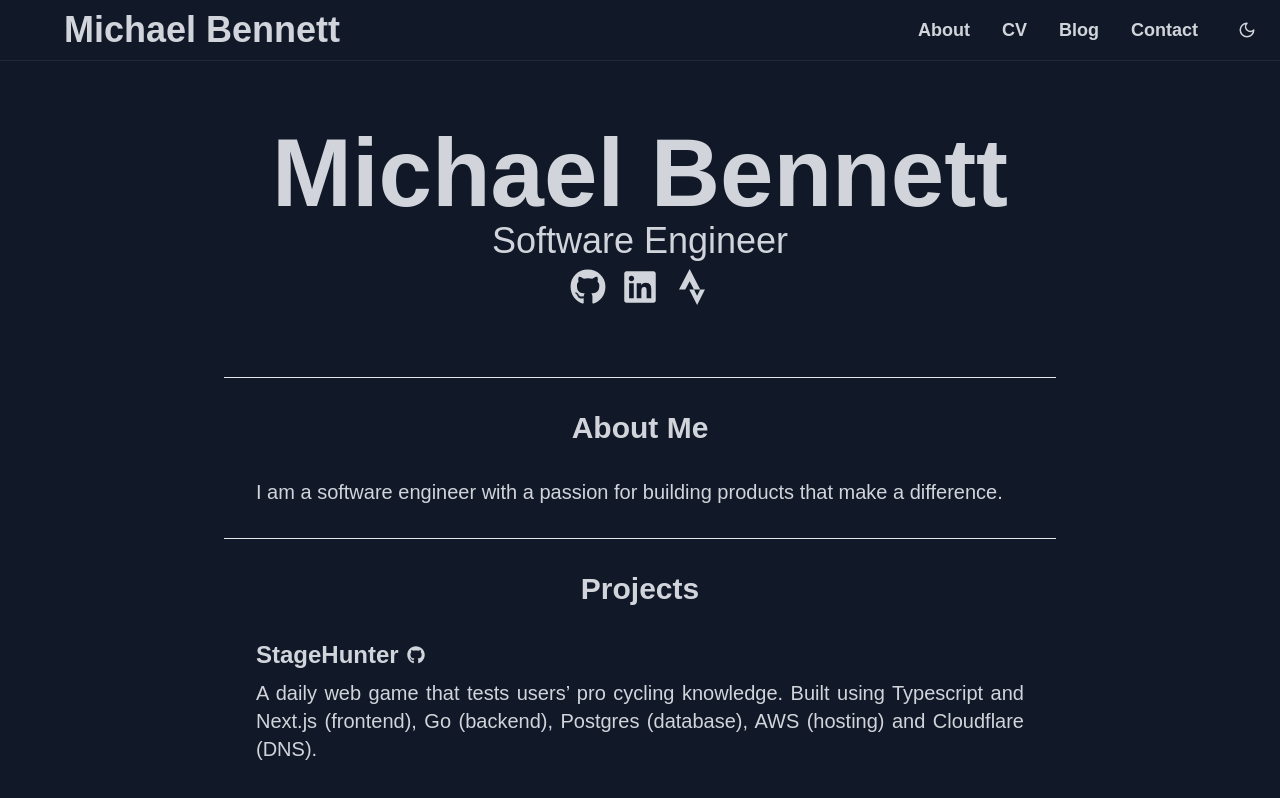
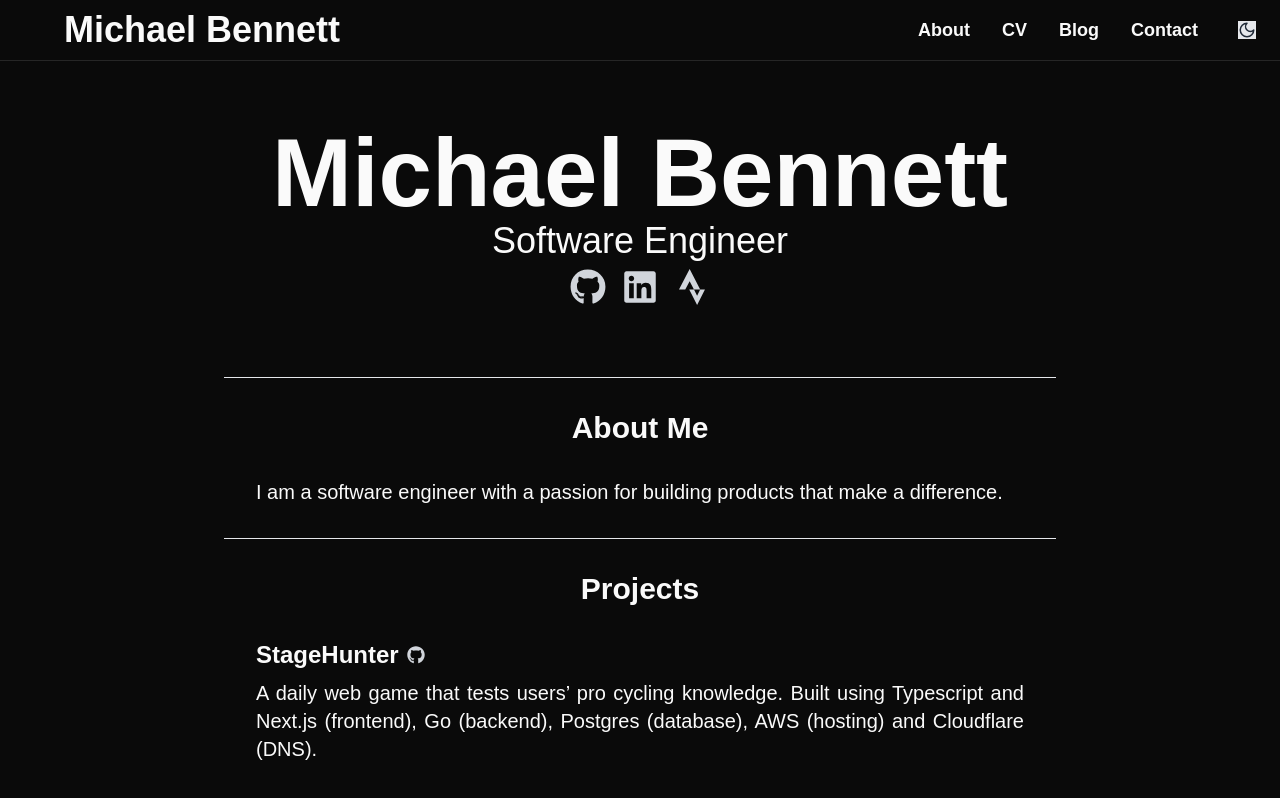
Before and after one commit to michaelbennett99/michaeldabennett.com, a Next.js app: page / in a window 1280 px wide. Both pictures are taken after a click on the button 1247 px from the left and 30 px from the top of the page. Built offline with nearby package versions, Linux system fonts and the light colour scheme.

Commit message:
does commiting help

```diff
--- a/src/app/layout.tsx
+++ b/src/app/layout.tsx
@@ -1,12 +1,14 @@
 "use client";
 
-import type { Metadata } from "next";
+// import type { Metadata } from "next";
 import localFont from "next/font/local";
 import "./globals.css";
 import Link from "next/link";
 import { twJoin } from "tailwind-merge";
 import { useDarkMode } from "usehooks-ts";
 import { LuMoon, LuSun } from "react-icons/lu";
+import { usePathname } from "next/navigation";
+import { useEffect } from "react";
 
 const geistSans = localFont({
   src: "./fonts/GeistVF.woff",
@@ -33,10 +35,22 @@ export default function RootLayout({
 }: Readonly<{
   children: React.ReactNode;
 }>) {
-  const { isDarkMode, toggle } = useDarkMode({
-    defaultValue: window.matchMedia("(prefers-color-scheme: dark)").matches,
+  const { isDarkMode, toggle, enable, disable } = useDarkMode({
+    defaultValue: false,
     initializeWithValue: false
   });
+  const pathname = usePathname();
+
+  useEffect(() => {
+    const darkModeMediaQuery = window.matchMedia(
+      "(prefers-color-scheme: dark)"
+    );
+    if (darkModeMediaQuery.matches) {
+      enable();
+    } else {
+      disable();
+    }
+  }, []);
 
   return (
     <html lang="en" className={isDarkMode ? "dark" : ""}>
@@ -49,12 +63,14 @@ export default function RootLayout({
       <body
         className={twJoin(
           `${geistSans.variable} ${geistMono.variable} antialiased`,
-          "bg-white text-gray-950 border-gray-200",
-          "dark:bg-gray-900 dark:text-gray-300 dark:border-gray-800"
         )}
       >
         <header
-          className="text-lg text-bold sticky top-0 border-b border-inherit flex flex-row justify-between items-center"
+          className={twJoin(
+            "text-lg text-bold sticky top-0 border-b",
+            "bg-background text-foreground border-border",
+            "flex flex-row justify-between items-center"
+          )}
         >
           <Link href="/" className="px-8 lg:px-16">
             <span className="text-4xl font-bold">
@@ -64,15 +80,16 @@ export default function RootLayout({
           <nav
             className="flex flex-row justify-around items-stretch"
           >
-            <NavLink href="/about">About</NavLink>
-            <NavLink href="/cv">CV</NavLink>
-            <NavLink href="/blog">Blog</NavLink>
-            <NavLink href="/contact">Contact</NavLink>
+            <NavLink href="/about" pathname={pathname}>About</NavLink>
+            <NavLink href="/cv" pathname={pathname}>CV</NavLink>
+            <NavLink href="/blog" pathname={pathname}>Blog</NavLink>
+            <NavLink href="/contact" pathname={pathname}>Contact</NavLink>
             <DarkModeToggle
               isDarkMode={isDarkMode}
               toggle={toggle}
               className={twJoin(
-                "px-6 hover:text-gray-800 hover:bg-gray-200",
+                "px-6 text-foreground bg-background",
+                "hover:text-muted-foreground hover:bg-muted",
                 "transition-colors duration-300"
               )}
             />
@@ -87,18 +104,22 @@ export default function RootLayout({
 function NavLink({
   children,
   href,
+  pathname
 }: {
   children: React.ReactNode;
   href: string;
+  pathname: string;
 }) {
+  const isActive = pathname.endsWith(href);
+
   return (
     <Link
       href={href}
       className={twJoin(
-        "text-lg font-bold py-4",
+        "text-lg font-bold py-4 px-1 md:px-2 lg:px-4 2xl:px-8",
+        isActive ? "!text-gray-800 !bg-gray-200" : "",
         "hover:text-gray-800 hover:bg-gray-200",
-        "transition-colors duration-300 flex-grow text-center border-inherit",
-        "px-1 md:px-2 lg:px-4 2xl:px-8"
+        "transition-colors duration-300 flex-grow text-center",
       )}
     >
       {children}
@@ -121,8 +142,8 @@ function DarkModeToggle(
     <button onClick={toggle} className={className}>
       {
         isDarkMode
-        ? <LuMoon />
-        : <LuSun />}
+        ? <LuMoon className="text-gray-800 bg-gray-200" />
+        : <LuSun className="text-gray-800 bg-gray-200" />}
     </button>
   );
 }
```
